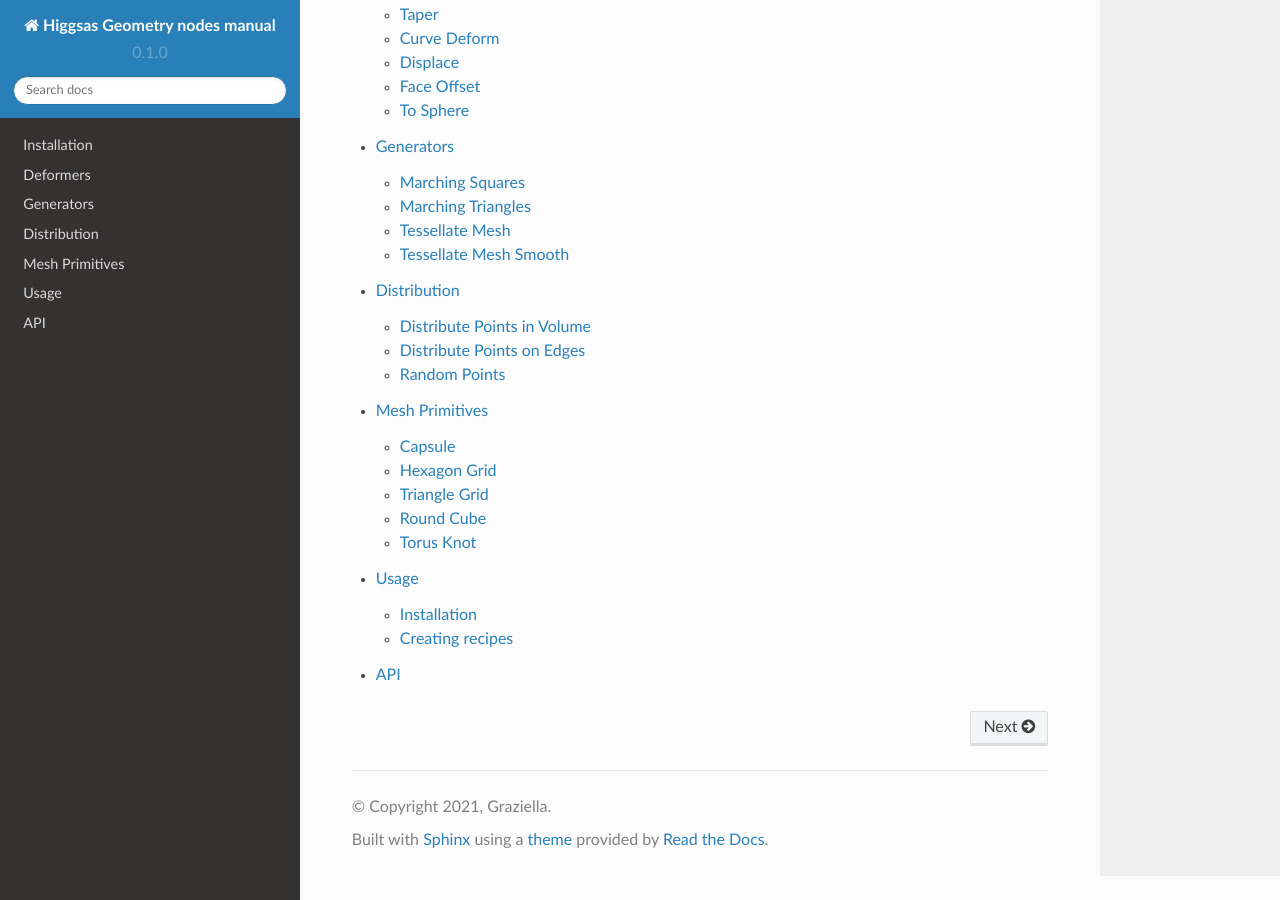
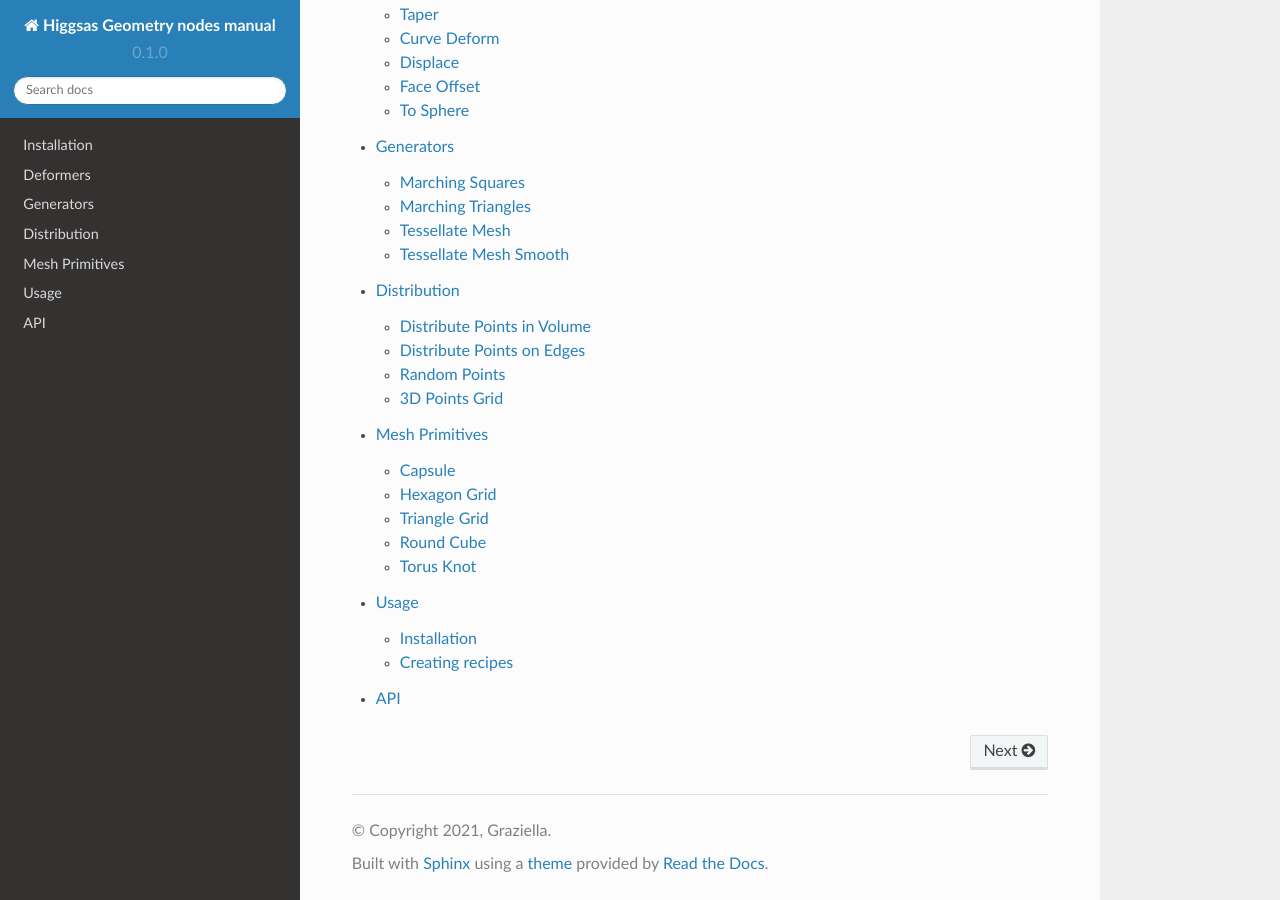
Before and after one commit to higgsas/higgsas_geo_nodes_manual, a Sphinx documentation site: the page built from docs/index.rst, in a window 1280 px wide and 900 px high, scrolled down 934 px. Built offline with Sphinx 7.4.7 and the Read the Docs theme 2.0.0, drawn with Linux system fonts in a browser that asks for light colours.

Commit message:
Update distribution.rst

```diff
--- a/docs/distribution.rst
+++ b/docs/distribution.rst
@@ -66,3 +66,13 @@ Radius
 
 Seed
   Seed of the random distribution
+
+
+
+************************************************************
+3D Points Grid
+************************************************************
+
+Distributes points in 3d grid
+
+.. image:: images/3d_p_g.PNG
```
